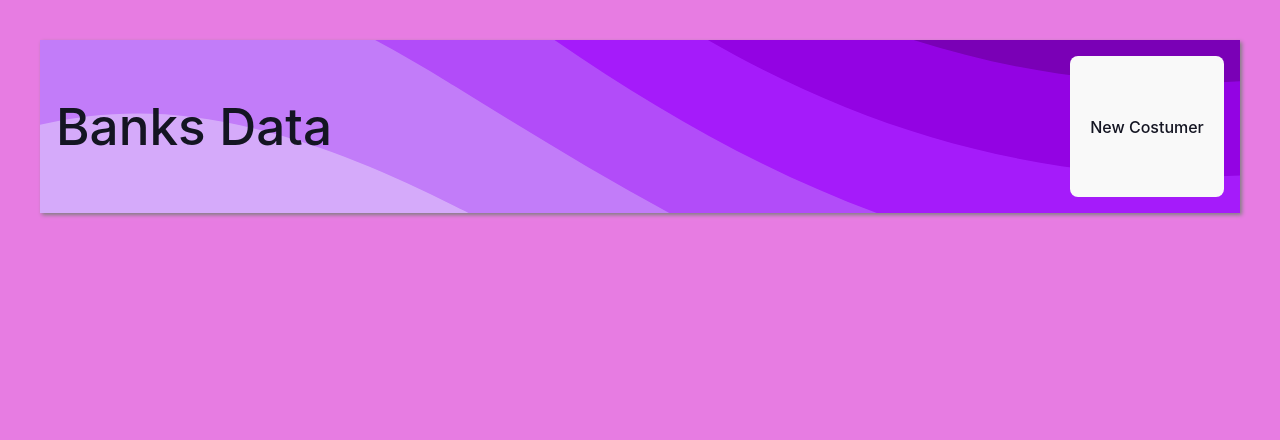
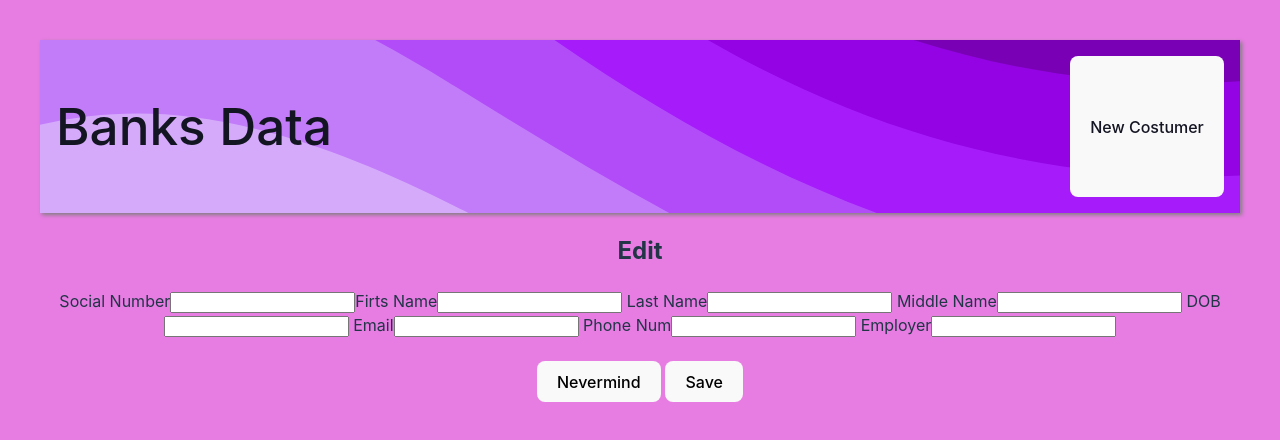
Before and after one commit to Lombarudi24/portfolio-project-front-end, a React (Vite) app: page /banksdata/1/edit in a window 1280 px wide. Shown: the top 440 px of the page. Built offline with nearby package versions, Linux system fonts and the light colour scheme; no server answers.

Commit message:
modified app.js, and components

```diff
--- a/package.json
+++ b/package.json
@@ -10,6 +10,7 @@
     "preview": "vite preview"
   },
   "dependencies": {
+    "axios": "^1.6.2",
     "bootstrap": "^5.3.2",
     "moment": "^2.29.4",
     "react": "^18.2.0",
--- a/src/App.jsx
+++ b/src/App.jsx
@@ -7,7 +7,9 @@ import New from "./Pages/New";
 import Edit from "./Pages/Edit";
 import Index from "./Pages/Index";
 import Home from "./Pages/Home";
-// import Banksdata from "./Components/Banksdata";
+import Show from "./Pages/show";
+// import BankdataDetails from "./Components/BankdataDetails";
+
 
 function App() {
 
@@ -21,8 +23,8 @@ function App() {
             <Route path="/" element={<Home />} />
             <Route path="/banksdata" element={<Index />} />
             <Route path="/new" element={<New />} />
-            {/* <Route exact path="/:id" element={<Show />} /> */}
-            {/* <Route path="/:id/edit" element={<Edit />} /> */}
+            <Route exact path="/banksdata/:id" element={<Show />} />
+            <Route path="banksdata/:id/edit" element={<Edit />} />
             {/* <Route path="*" element={<FourOFour />} /> */}
           </Routes>
         </main>
--- a/src/Components/Bankdata.jsx
+++ b/src/Components/Bankdata.jsx
@@ -16,7 +16,7 @@ function Bankdata({ bankdata }) {
   return (
     <tr>
       <td>
-        <Link to={`/banksdata/${bankdata.id}`}> {bankdata.firstname}</Link>
+        <Link to={`/show/${bankdata.id}`}> {bankdata.firstname}</Link>
       </td>
       <td>
         <Link to={`/banksdata/${bankdata.id}`}>{bankdata.middlename}</Link>
--- a/src/Components/BankdataEdit.jsx
+++ b/src/Components/BankdataEdit.jsx
@@ -1,5 +1,7 @@
+import axios from "axios";
 import { useState, useEffect } from "react";
 import { useParams, Link, useNavigate } from "react-router-dom";
+
 
 const API = import.meta.env.VITE_BASE_URL;
 
@@ -23,35 +25,42 @@ function BankdataEditForm() {
     setBankdata({ ...bankdata, [event.target.id]: event.target.value });
   };
 
-//   const handleCheckboxChange = () => {
-//     setBookmark({ ...bookmark, is_favorite: !bookmark.is_favorite });
-//   };
 
-  // Update a bookmark. Redirect to show view
   const updateBankdata = () => {
-    console.log(`${API}/banksdata/${id}`);
-
-    fetch(`${API}/banksdata/${id}`, {
-      method: "PUT",
-      body: JSON.stringify(bankdata),
+    axios
+      .put(
+        `${API}/banksdata/${id}`,
+        {},
+        {
           headers: {
             "Content-Type": "application/json",
           },
+        }
+      )
+      .then((response) => {
+        console.log("Updated bank data:", response.data);
+        // Assuming you have a 'navigate' function for routing purposes
+        navigate(`/${id}`);
       })
-      .then((response) => {
-        navigate(`/banksdata/${id}`);
-      })
-      .catch((error) => console.error("catch", error));
+      .catch((error) => console.error("Error:", error));
     };
 
-  // On page load, fill in the form with the bookmark data.
   useEffect(() => {
-    fetch(`${API}/banksdata/${id}`)
+    axios.get(`${API}/${id}`)
       .then((response) => {
-        return response.json();
-      })
-      .then((response) => {
-        setBankdata(response);
+        const updatedBankdata = response.data ||
+          {
+    ssn: "",
+    firstname: "",
+    middlename: "",
+    lastname: "",
+    dob: "",
+    email: "",
+    city: "",
+    mobile_num: "",
+    employer: "",
+  }
+        setBankdata(updatedBankdata);
       })
       .catch((error) => console.error(error));
   }, [id]);
@@ -70,36 +79,29 @@ function BankdataEditForm() {
           value={bankdata.ssn}
           type="number"
           onChange={handleTextChange}
-          placeholder="Social Security Num."
-          required
         />
-        <label htmlFor="url">Firts Name</label>
+        <label htmlFor="firstname">Firts Name</label>
         <input
           id="fname"
           type="text"
           name="firstname"
           value={bankdata.firstname}
-          placeholder="First Name"
           onChange={handleTextChange}
-          required
         />{" "}
-        <label htmlFor="lname">Last Name:</label>
+        <label htmlFor="lastname">Last Name</label>
         <input
           id="lastname"
           type="text"
           name="lastname"
           value={bankdata.lastname}
-          placeholder="Lastname"
           onChange={handleTextChange}
-          required
         />{" "}
         <label htmlFor="middlename">Middle Name</label>
         <input
-          id="mname"
+          id="name"
           type="text"
           name="middlename"
           value={bankdata.middlename}
-          placeholder="Middlename"
           onChange={handleTextChange}
         />{" "}
         <label htmlFor="dob">DOB</label>
@@ -108,8 +110,6 @@ function BankdataEditForm() {
           name="dob"
           value={bankdata.dob}
           onChange={handleTextChange}
-          placeholder="Date of Birth"
-          required
         />{" "}
         <label htmlFor="email">Email</label>
         <input
@@ -117,15 +117,13 @@ function BankdataEditForm() {
           name="email"
           value={bankdata.email}
           onChange={handleTextChange}
-          placeholder="Email Address "
         />{" "}
         <label htmlFor="dob">Phone Num</label>
         <input
           id="phone"
-          name="dob"
+          name="phone"
           value={bankdata.mobile_num}
           onChange={handleTextChange}
-          placeholder="Phone Number"
         />{" "}
         <label htmlFor="dob">Employer</label>
         <input
@@ -133,15 +131,20 @@ function BankdataEditForm() {
           name="employer"
           value={bankdata.employer}
           onChange={handleTextChange}
-          placeholder="Employer"
         />
-
         <br />
-        <input type="submit" />
       </form>
-      <Link to={`/bank/${id}`}>
-        <button>Nevermind!</button>
+      <br />
+      <div className="text-center">
+        <Link to={`/${id}`} className="">
+          <button className="btn btn-primary mx-3">Nevermind</button>
+        </Link> {' '}
+        <Link to={`/${id}`} className="">
+          <button className="btn btn-primary mx-3" onClick={handleSubmit}>
+            Save
+          </button>
         </Link>
+      </div>
     </div>
   );
 }
--- a/src/Components/BankdataNewForm.jsx
+++ b/src/Components/BankdataNewForm.jsx
@@ -17,7 +17,7 @@ function BankdataNewForm() {
     employer: "",
   });
 
-  // Add a bookmark. Redirect to the index view.
+  // Add a  bankdata and Redirect to the index view.
   const addBankdata = () => {
     fetch(`${API}/banksdata`, {
       method: "POST",
@@ -27,7 +27,7 @@ function BankdataNewForm() {
       },
     })
       .then(() => {
-        navigate(`/banksdata`);
+        navigate(`/`);
       })
       .catch((error) => console.error("catch", error));
   };
@@ -62,7 +62,7 @@ function BankdataNewForm() {
           onChange={handleTextChange}
           required
         />{" "}
-        <label htmlFor="lname">Last Name:</label>
+        <label htmlFor="lastname">Last Name:</label>
         <input
           id="lastname"
           name="lastname"
@@ -104,7 +104,7 @@ function BankdataNewForm() {
           onChange={handleTextChange}
           placeholder="City you Live "
         />{" "}
-        <label htmlFor="dob">Phone Num</label>
+        <label htmlFor="Phone">Phone Num</label>
         <input
           id="phone"
           name="phone"
@@ -112,7 +112,7 @@ function BankdataNewForm() {
           onChange={handleTextChange}
           placeholder="Phone Number"
         />{" "}
-        <label htmlFor="dob">Employer</label>
+        <label htmlFor="emplyer">Employer</label>
         <input
           id="employer"
           name="employer"
--- a/src/Pages/Show.jsx
+++ b/src/Pages/Show.jsx
@@ -1,11 +1,12 @@
 import React from "react";
-import Bankdata from "../Components/Banksdata";
+// import Bankdata from "../Components/Bankdata";
+import BankdataDetails from "../Components/BankdataDetails";
 
 function Show() {
   return (
     <div className="Show">
       <h2>Show</h2>
-      <Bankdata />
+      <BankdataDetails />
     </div>
   );
 }
--- a/src/index.css
+++ b/src/index.css
@@ -4,7 +4,7 @@
   font-weight: 400;
 
   color-scheme: light dark;
-  color: rgba(205, 157, 157, 0.87);
+  color: rgba(39, 23, 218, 0.87);
   background-color: #aaa7a7;
 
   font-synthesis: none;
```
Also changed, not shown: src/Components/BankdataDetails.jsx (+102 -15 lines), 1 other file (tests, documents, lock files or other folders). Lines whose indentation alone changed are shown as unchanged.
